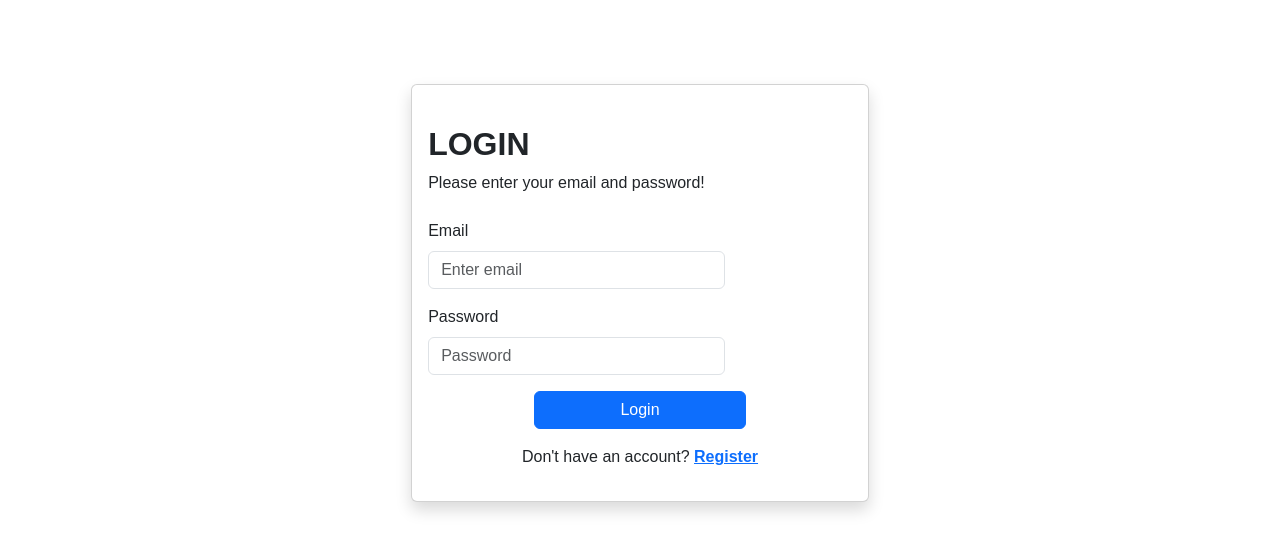
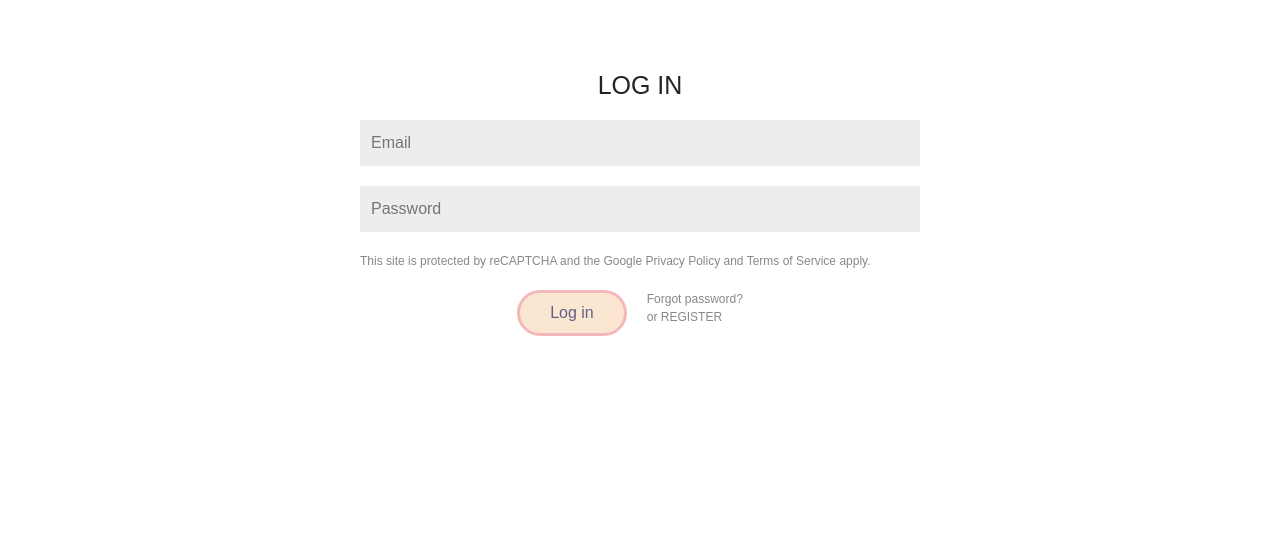
Before and after one commit to sophieLe256/Web-project, a React (Create React App) app: page /auth/login in a window 1280 px wide. Shown: the part 201-753 px from the top of the page. Built offline with nearby package versions, Linux system fonts and the light colour scheme; a web font is replaced by a local one.

Commit message:
redesign login page

```diff
--- a/src/pages/login/index.jsx
+++ b/src/pages/login/index.jsx
@@ -1,50 +1,52 @@
 import React, { useState } from "react";
 import {
-  Col,
   Button,
-  Row,
   Container,
-  Card,
   Form,
-  Toast,
 } from "react-bootstrap";
 import { useNavigate } from "react-router-dom";
 import authService from "../../api/auth.service";
+import "./login.css";
 
 export const Login = () => {
   const navigate = useNavigate();
+
+  const [user, setUser] = useState({
+    Email: "",
+    Password: "",
+  });
+  /*
     const [toast, setToast] = useState({
       show: false,
       bg: "success",
       message: "",
-  });
-  const [user, setUser] = useState({
-    Email: "",
-    Password: "",
-  });
+    });*/
 
   const handleSubmit = async (event) => {
     event.preventDefault();
     try {
+      /*
       if (!user.Email || !user.Password) {
         return setToast({
           bg: "info",
           message: "Please enter your email, password!",
           show: true,
         });
-      }
+      }*/
       const resp = await authService.login(user);
       localStorage.setItem("user_info", JSON.stringify(resp.data));
+      /*
       setToast({
         bg: "success",
         message: "Login success. Redirect to home page...",
         show: true,
-      });
+      });*/
       const timeout = setTimeout(() => {
         navigate("/");
         clearTimeout(timeout);
       }, 500);
     } catch (error) {
+      /*
       if (error && error.response?.status === 401) {
         setToast({
           bg: "warning",
@@ -57,7 +59,7 @@ export const Login = () => {
           message: "Something went wrong!",
           show: true,
         });
-      }
+      }*/
       console.log(error);
     }
   };
@@ -71,79 +73,76 @@ export const Login = () => {
     });
   };
   return (
-    <div className="auth-form-container w-100">
-      <Toast
-        className="position-fixed top-0 end-0"
-        onClose={() => setToast((prev) => ({ ...prev, show: false }))}
-        show={toast.show}
-        delay={3000}
-        bg={toast.bg}
-        autohide
-      >
-        <Toast.Body className="text-light fs-6">{toast.message}</Toast.Body>
-      </Toast>
-      <Container className="border-0">
-        <Row className="vh-100 d-flex justify-content-center align-items-center">
-          <Col xs={12} md={8} lg={5}>
-            <Card className="shadow">
-              <Card.Body>
-                <div className="mb-3 mt-md-4">
-                  <h2 className="fw-bold mb-2 text-uppercase">Login</h2>
-                  <p className=" mb-4">Please enter your email and password!</p>
-                  <div className="mb-3">
-                    <Form>
-                      <Form.Group className="mb-3" controlId="formBasicEmail">
-                        <Form.Label className="text-center">Email</Form.Label>
-                        <Form.Control
+    <main className="customers-login-rabbit-en py-5">
+      <div className="layout-account">
+        <Container>
+          <div className="wrapbox-content-account">
+            <div className="header-login-page"><h1>LOG IN</h1></div>
+            <div id="login">
+              <Form className="login-form" id="login-form" onSubmit={handleSubmit}>
+                <p className="errors" style={{ display: "none" }}>
+                  <span className="text-error"></span>
+                </p>
+                <div className="clearfix large_form">
+                  <label for="customer_email" className="icon-field"></label>
+                  <input
+                    required
+                    type="email"
                     value={user.Email}
                     onChange={(e) => handleInputChange(e, "Email")}
-                          type="email"
-                          placeholder="Enter email"
+                    id="customer_email"
+                    placeholder="Email"
+                    className="text"
                   />
-                      </Form.Group>
+                </div>
 
-                      <Form.Group
-                        className="mb-3"
-                        controlId="formBasicPassword"
-                      >
-                        <Form.Label>Password</Form.Label>
-                        <Form.Control
+                <div className="clearfix large_form">
+                  <label for="customer_password" className="icon-field"></label>
+                  <input
+                    required
+                    type="password"
                     value={user.Password}
                     onChange={(e) => handleInputChange(e, "Password")}
-                          type="password"
+                    id="customer_password"
                     placeholder="Password"
+                    className="text"
+                    size="16"
                   />
-                      </Form.Group>
-                      <div className="d-flex justify-content-center">
-                        <Button
-                          onClick={handleSubmit}
-                          className="w-50"
-                          variant="primary"
-                          type="submit"
-                        >
-                          Login
+                </div>
+
+                <div className="clearfix large_form sitebox-recaptcha">
+                  This site is protected by reCAPTCHA and the Google{" "}
+                  <a href="https://policies.google.com/privacy" target="_blank" rel="noreferrer">
+                    Privacy Policy
+                  </a>{" "}
+                  and{" "}
+                  <a href="https://policies.google.com/terms" target="_blank" rel="noreferrer">
+                    Terms of Service
+                  </a>{" "}
+                  apply.
+                </div>
+                <div className="clearfix custommer_account_action">
+                  <div className="action_bottom">
+                    <Button className="btn btn-signin button" type="submit">
+                      Log in
                     </Button>
                   </div>
-                    </Form>
-                    <div className="mt-3">
-                      <p className="mb-0  text-center">
-                        Don't have an account?{" "}
-                        <span
-                          role="button"
-                          onClick={() => navigate("/auth/register")}
-                          className="text-primary fw-bold text-decoration-underline cursor-pointer"
-                        >
-                          Register
+                  <div className="req_pass">
+                    <span role="button" onClick={() => navigate("/auth/register")}>
+                      Forgot password?
                     </span>
-                      </p>
+                    <br />
+                    or{" "}
+                    <span role="button" onClick={() => navigate("/auth/register")}>
+                      REGISTER
+                    </span>
                   </div>
                 </div>
+              </Form>
             </div>
-              </Card.Body>
-            </Card>
-          </Col>
-        </Row>
+          </div>
         </Container>
       </div>
+    </main>
   );
 };
--- /dev/null
+++ b/src/pages/login/login.css
@@ -0,0 +1,92 @@
+.customers-login-rabbit-en {
+    display: flex;
+    justify-content: center;
+    align-items: center;
+    height: 80vh;
+    margin: 0;
+    padding: 0;
+}
+
+.layout-account {
+    width: 100%;
+}
+
+.wrapbox-content-account {
+    width: 100%;
+    max-width: 560px;
+    margin: 0 auto;
+}
+
+.wrapbox-content-account a {
+    color: #888;
+}
+
+.customer_login {
+    background-color: #f7f7f7;
+    padding: 20px;
+    border-radius: 8px;
+}
+
+.header-login-page {
+    text-align: center;
+    margin-bottom: 20px;
+}
+
+.header-login-page h1 {
+    font-size: 25px;
+}
+
+.login-form {
+    width: 100%;
+    margin: 0 auto;
+}
+
+.login-form .clearfix {
+    margin-bottom: 20px;
+}
+
+.login-form .icon-field {
+    display: none;
+}
+
+.login-form input {
+    width: 100%;
+    padding: 10px;
+    border: 1px solid transparent;
+    box-sizing: border-box;
+    background-color: #ededed;
+    outline: none;
+    transition: background-color 0.3s;
+}
+
+.login-form input:focus {
+    border: 1px solid #ededed;
+    background-color: white;
+}
+
+.login-form .button {
+    width: 100%;
+    padding: 8px 30px 8px 30px;
+    border-radius: 45px;
+    background-color: #fbe7d1;
+    border: 3px solid #f4b7ba;
+    color: #616087;
+    cursor: pointer;
+}
+
+.login-form .sitebox-recaptcha {
+    margin-bottom: 20px;
+    font-size: 12px;
+    color: #888;
+}
+
+.login-form .custommer_account_action {
+    display: flex;
+    justify-content: center;
+    gap: 20px;
+}
+
+.login-form .req_pass {
+    font-size: 12px;
+    color: #888;
+}
```
Lines whose indentation alone changed are shown as unchanged.
